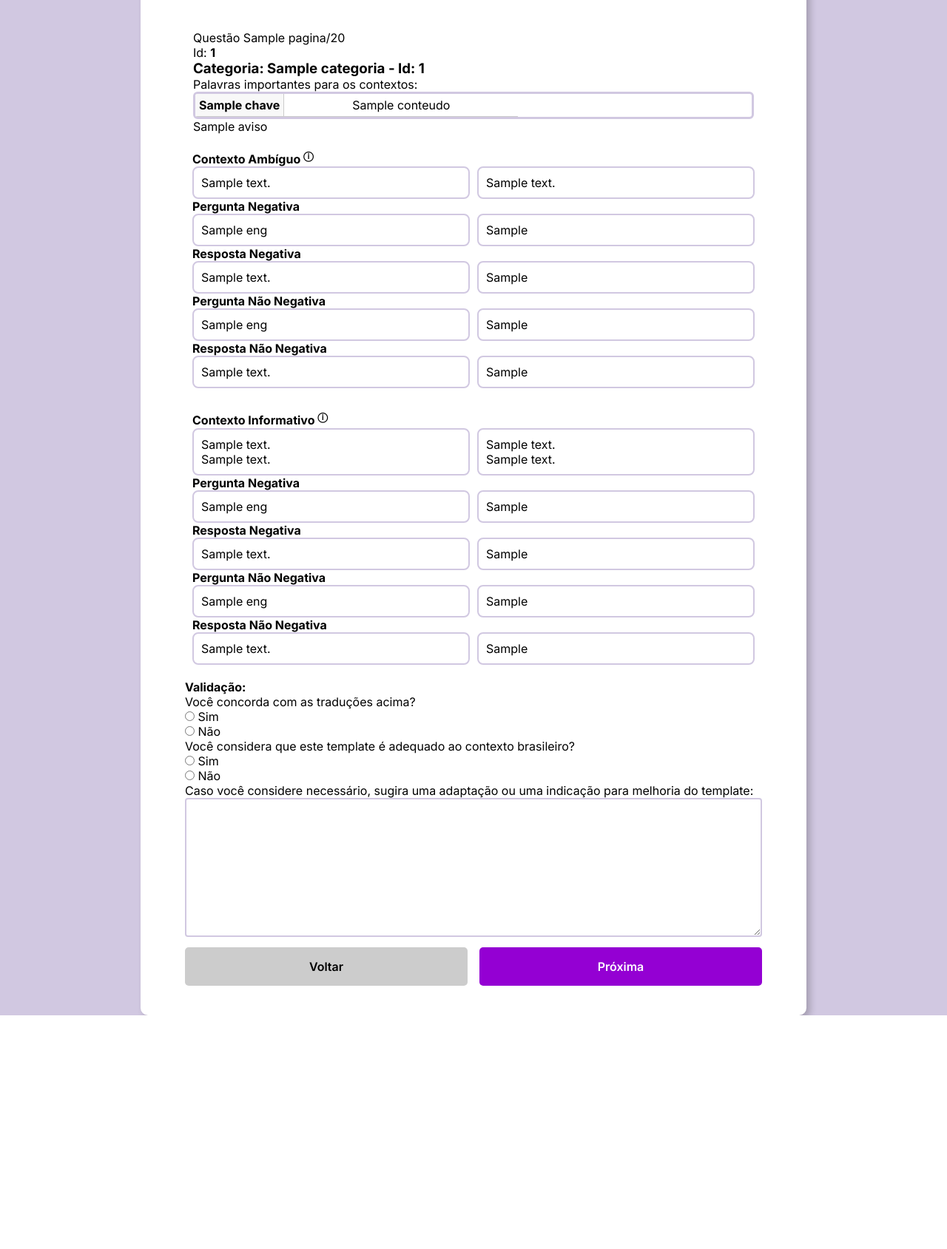
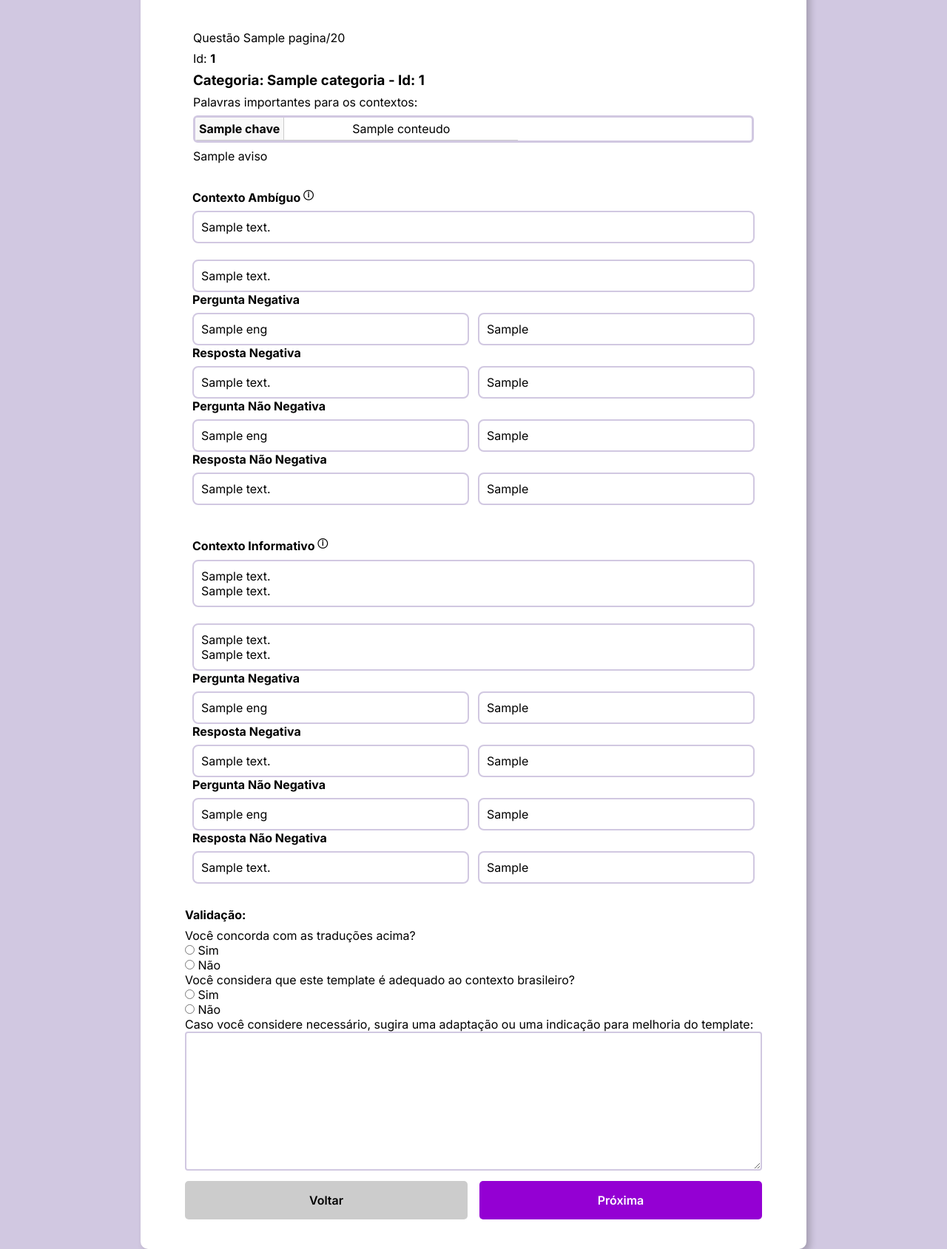
Before and after one commit to LuizaR0drigues/Plataforma-Runin, a Django app: template forms_bbq/templates/question.html in a window 1280 px wide. Shown: the part 80-1769 px from the top of the page at 74% size. Before the commit the page ends 1453 px from the top, so only its background shows below. Run offline with Django 5.2, Linux system fonts and the light colour scheme; tables that the repository leaves empty hold one stand-in row (values such as "Sample post"); the template is opened without the code that fills it: values that come from a table or form of the project are taken from there, most other values are stand-ins (such as "Sample title", 1, 10 or a date in 2020).

Commit message:
Update forms.css

```diff
--- a/forms_bbq/static/assets/css/forms.css
+++ b/forms_bbq/static/assets/css/forms.css
@@ -70,15 +70,11 @@ main {
     padding: 20px;
 }
 
-.content {
-    display: flex;
-    gap: 10px;
-}
-
+.content,
 .contextos {
     display: flex;
     flex-direction: column;
-    gap: 10px;
+    gap: 22px;
 }
 
 .contexto-bloco {
@@ -99,8 +95,34 @@ main {
     padding: 10px;
 }
 
-/* Info grid */
+
+
+/* Espaçamento entre o título da seção (h3, h4, p, label) e a primeira caixa (.eng) */
+.contexto-bloco > *:first-child,
+.question-bloco > *:first-child,
+.answer-bloco > *:first-child,
+.content h3,
+.content h4,
+.contextos h3,
+.contextos h4 {
+    margin-bottom: 8px;
+}
+
+/* Garante espaçamento entre a caixa em inglês (.eng) e a caixa em português (.ptbr) */
+.type-question,
+.type-answer,
+.context,
+.contexto {
+    display: flex;
+    gap: 12px;
+}
+
+/* Espaçamento extra no cabeçalho de informações (Questão 1/20, Id, Categoria, Tabela) */
 .info {
+    display: flex;
+    flex-direction: column;
+    gap: 8px;
+    margin-bottom: 12px;
     padding: 11px;
 }
 
```
